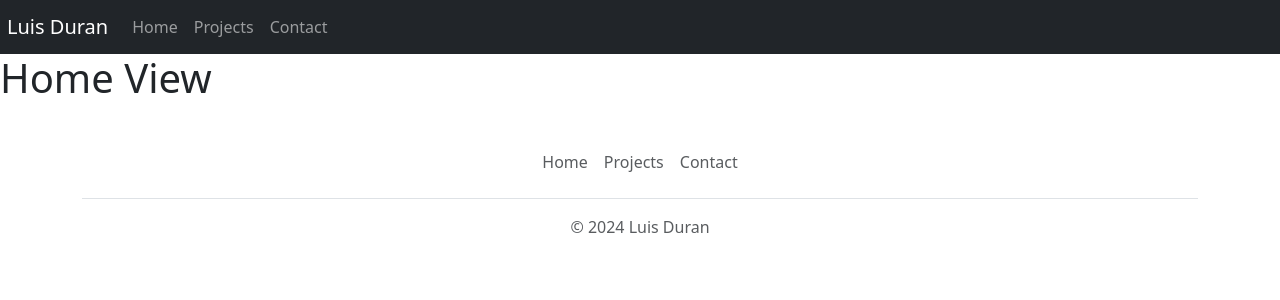
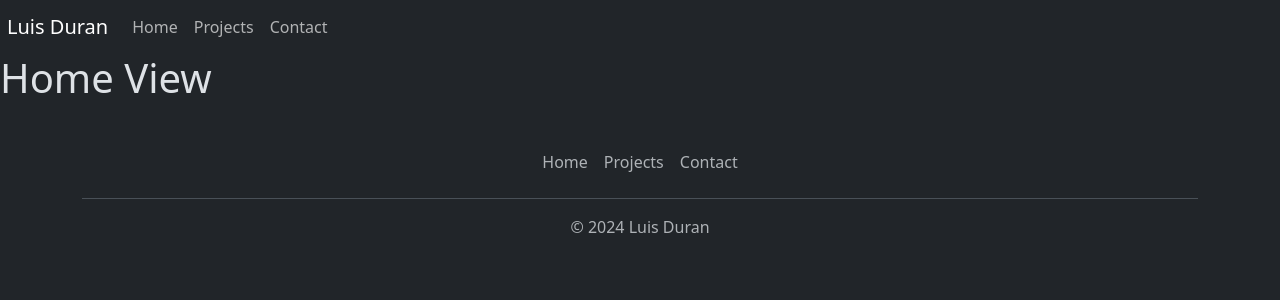
Before and after one commit to AlvaroDuran20/personal-website, a Vue app: page / in a window 1280 px wide. Shown: the top 300 px of the page. Built offline with nearby package versions, Linux system fonts and the light colour scheme.

Commit message:
enabled dark mode in index.html

```diff
--- a/public/index.html
+++ b/public/index.html
@@ -1,5 +1,5 @@
 <!DOCTYPE html>
-<html lang="en">
+<html lang="en" data-bs-theme="dark">
   <head>
     <meta charset="utf-8">
     <meta http-equiv="X-UA-Compatible" content="IE=edge">
--- a/src/components/NavigationBar.vue
+++ b/src/components/NavigationBar.vue
@@ -1,5 +1,5 @@
 <template>
-    <nav class="navbar navbar-expand-lg navbar-dark bg-dark">
+    <nav class="navbar navbar-expand-lg">
   <RouterLink to="/" class="navbar-brand" href="#">{{ brand }}</RouterLink>
   <button class="navbar-toggler" type="button" data-toggle="collapse" data-target="#navbarNav" aria-controls="navbarNav" aria-expanded="false" aria-label="Toggle navigation">
     <span class="navbar-toggler-icon"></span>
```
